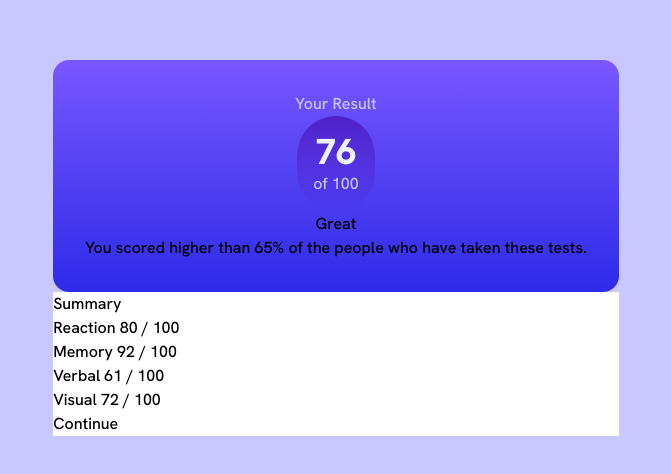
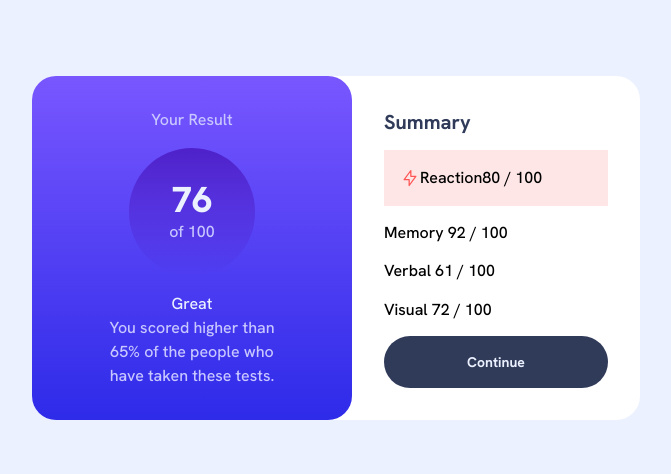
Before and after one commit to ZeinHajjAli/tailwindcss-exercises, a website: page results-summary-component/index.html in a window 1280 px wide. Shown: the part 152-626 px from the top of the page, without its empty margins (304-975 px from the left). Drawn offline with Linux system fonts and the light colour scheme.

Commit message:
progress on results summary

```diff
--- a/results-summary-component/index.html
+++ b/results-summary-component/index.html
@@ -15,37 +15,54 @@
         <title>Frontend Mentor | Results summary component</title>
         <link rel="stylesheet" href="/css/main.css" />
     </head>
-    <body class="bg-lightLavender font-medium">
+    <body class="bg-paleBlue font-medium">
         <!-- Card container -->
+        <div class="flex min-h-lvh justify-center items-center">
             <div
-            class="flex flex-col md:flex-row min-h-lvh md:justify-center items-center"
+                class="flex flex-col md:flex-row bg-white min-h-lvh md:min-h-0 min-w-full md:min-w-0 md:rounded-3xl"
             >
-            <div>
                 <div
                     id="resultCard"
-                    class="bg-gradient-to-b from-lightSlateBlue to-lightRoyalBlue rounded-b-2xl flex flex-col items-center min-w-full md:rounded-2xl md:min-w-0 p-8"
+                    class="bg-gradient-to-b from-lightSlateBlue to-lightRoyalBlue rounded-b-3xl flex flex-col items-center min-w-full md:rounded-3xl md:min-w-0 md:max-w-xs py-8 px-16"
                 >
                     <h3 class="text-lightLavender">Your Result</h3>
                     <div
                         id="resultCircle"
-                        class="bg-gradient-to-b from-violetBlue to-persianBlue rounded-full p-4 text-center"
+                        class="bg-gradient-to-b from-violetBlue to-persianBlue rounded-full p-8 text-center my-4"
                     >
+                        <div class="px-2">
                             <h1 class="text-paleBlue font-extrabold text-4xl">
                                 76
                             </h1>
                             <p class="text-lightLavender">of 100</p>
                         </div>
-                    <h2>Great</h2>
-                    <p class="">
+                    </div>
+                    <h2 class="text-paleBlue">Great</h2>
+                    <p class="text-lightLavender text-center">
                         You scored higher than 65% of the people who have taken
                         these tests.
                     </p>
                 </div>
 
-                <div id="summaryCard" class="bg-white">
-                    <h3>Summary</h3>
+                <div
+                    id="summaryCard"
+                    class="flex flex-col flex-auto p-8 justify-between md:min-w-72"
+                >
+                    <h3 class="text-darkGrayBlue font-bold text-xl">Summary</h3>
 
-                    <div id="reactionScore">Reaction 80 / 100</div>
+                    <div
+                        id="reactionScore"
+                        class="flex flex-row bg-lightRed bg-opacity-15 p-4"
+                    >
+                        <div class="flex flex-row">
+                            <img
+                                src="/assets/images/icon-reaction.svg"
+                                alt=""
+                            />
+                            Reaction
+                        </div>
+                        80 / 100
+                    </div>
 
                     <div id="memoryScore">Memory 92 / 100</div>
 
@@ -53,7 +70,12 @@
 
                     <div id="visualScore">Visual 72 / 100</div>
 
-                    <div id="continueBtn">Continue</div>
+                    <div
+                        id="continueBtn"
+                        class="bg-darkGrayBlue text-paleBlue text-center font-bold text-2xl md:text-sm p-6 md:p-4 rounded-full"
+                    >
+                        Continue
+                    </div>
                 </div>
             </div>
         </div>
```
Also changed, not shown: results-summary-component/css/main.css, 1 other file. Lines whose indentation alone changed are shown as unchanged.
